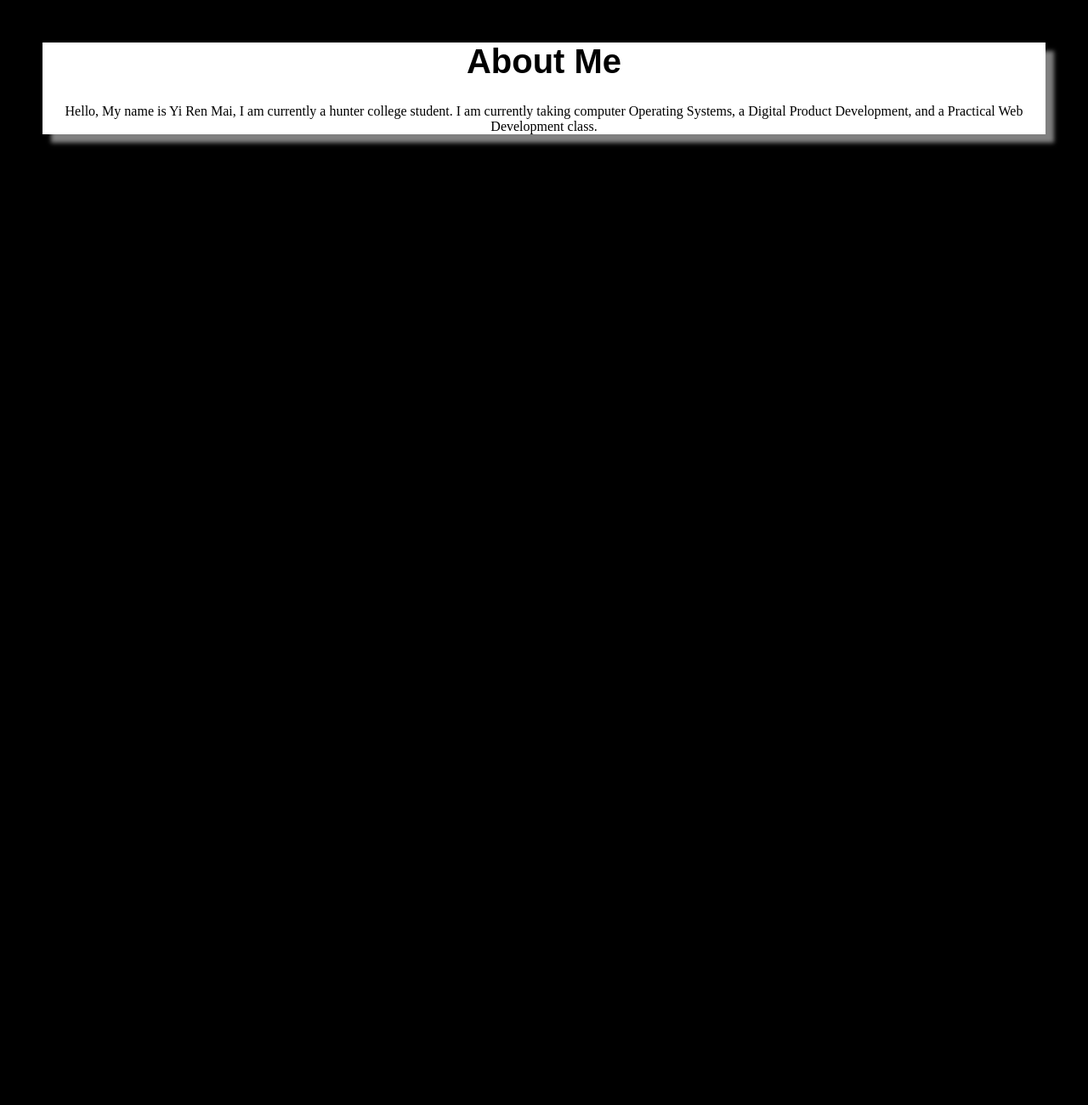
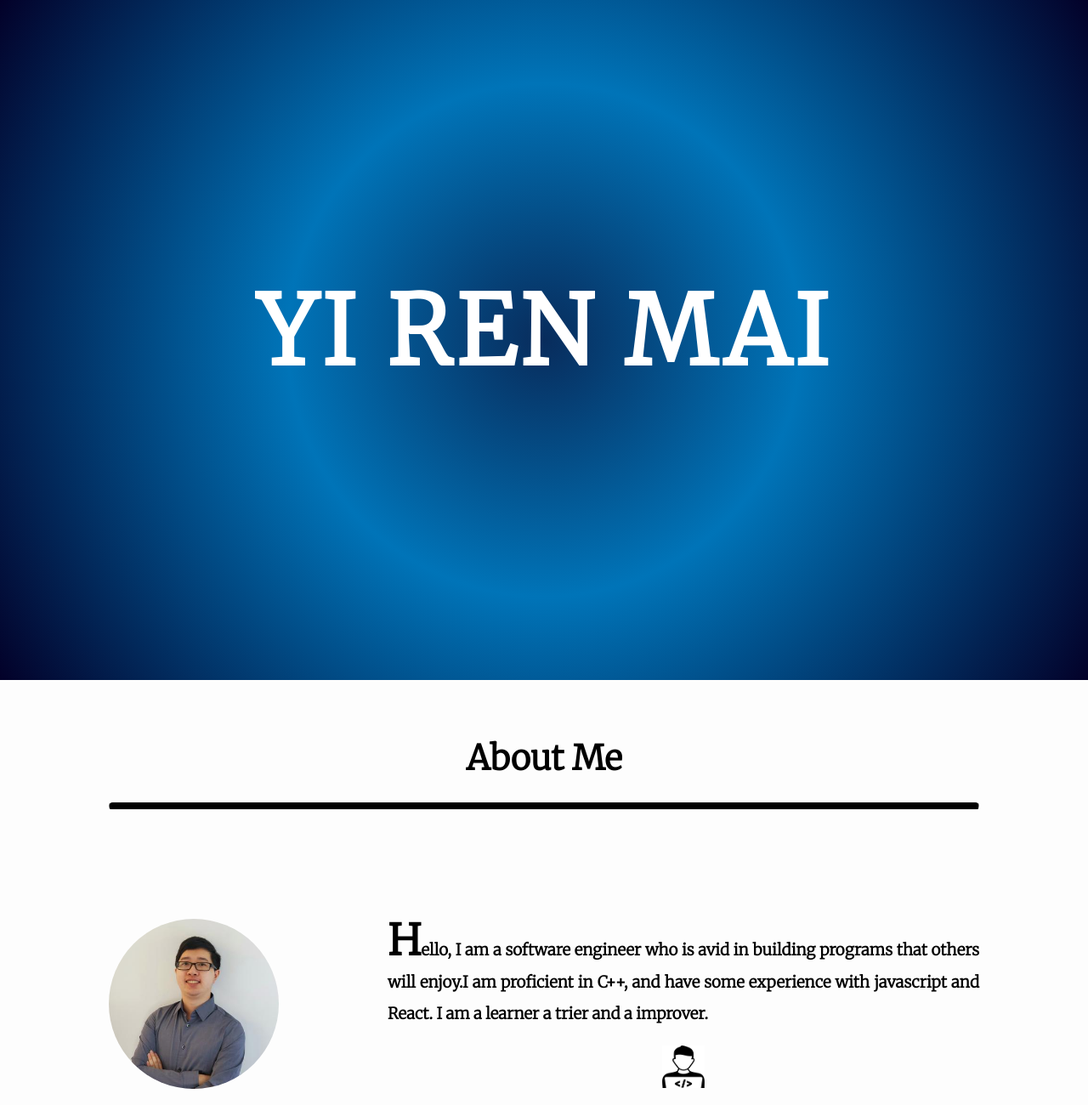
Before and after one commit to yiren987/Personal-Page, a plain HTML site: page index.html in a window 1280 px wide. Shown: the top 1300 px of the page at 85% size. Before the commit the page ends 800 px from the top, so only its background shows below. Drawn offline with Linux system fonts and the light colour scheme.

Commit message:
personal website update

```diff
--- a/index.html
+++ b/index.html
@@ -1,17 +1,90 @@
 <html lang="en">
 <head>
-    <meta charset="UTF-8">
-    <meta http-equiv="X-UA-Compatible" content="IE=edge">
-    <meta name="viewport" content="width=, initial-scale=1.0">
     <link rel="stylesheet" href="styles.css">
+    <link href="https://fonts.googleapis.com/css2?family=Merriweather:wght@300&display=swap" rel="stylesheet">
     <title>About YiRen</title>
 </head>
 <body>
-    <div id="main-content">
-        <h1 class="h1">About Me</h1>
-        <p class="p1">Hello, My name is Yi Ren Mai, I am currently a hunter college student. I am currently taking
-            computer Operating Systems, a Digital Product Development, and a Practical Web Development class.
-        </p>
+    <header id="header">
+        <ul>
+            <li><a href="#aboutme">About Me</a></li>
+            <li><a href="#projects">Projects</a></li>
+            <li><a href="#skills">Skills</a></li>
+            <!-- <li>Contact</li> -->
+        </ul>
+    </header>
+    <div id="intro">
+        <h1 class="intro-text" id="intro-name">Yi Ren Mai</h1>
     </div>
+    <main class="main">
+        <a id="aboutme"></a>
+        <h1 class="main-title" >About Me</h1><hr>
+
+        <article class="aboutme-container">
+            <div class="aboutme-left">
+                <div class="coin">
+                    <div class="coin-flip">
+                        <div class="coin-front">
+                            <img src="imgs/pfp.jpg" id="yiren-pic">
+                        </div>
+                        <div class="coin-back">
+                            <img src="imgs/thinker.png" id="thinker-pic">
+                        </div>
+                    </div>
+                </div>
+                <h2 id="hover-me">Hover me! 😀</h2>
+            </div>
+
+            <div class="aboutme-right">
+                <div class="aboutme-intro">
+                    <h3> <strong>H</strong>ello, I am a software engineer who is avid in building programs that others will enjoy.I am proficient in C++,
+                        and have some experience with javascript and React. I am a learner a trier and a improver.
+                    </h3>
+                </div>
+                <img src="imgs/engineer-icon.png" id="engineer-icon">
+                <h2>Hunter College</h2>
+                <h4>August 2020 - present</h4>
+
+                <img src="imgs/ctp-icon.png" id="engineer-icon">
+                <h2>CUNY Tech Prep</h2>
+                <h4>August 2022 - present</h4>
+            </div>
+
+        </article>
+
+        <article class="projects-container" id="projects">
+            <a id="projects"></a>
+            <h1 class="main-title">Projects</h1><hr>
+
+            <div class="projects">
+                <h2 class="project-name">FitTrack</h2>
+                <img src="imgs/fitTrack.gif" id="fit-track">
+                <h2 class="project-name">Simple Tweet</h2>
+                <img src="imgs/simpleTweet.gif" id="simple-tweet">
+                <h2 class="project-name">Campus Management</h2>
+                <img src="imgs/campus_management.gif" id="campus-management">
+            </div>
+
+        </article>
+
+        <article class="skills">
+            <a id="skills"></a>
+            <h1 class="main-title">Skills</h1><hr>
+            <div class="skills-container">
+                <img src="/imgs/skills/3pack.png">
+                <img src="/imgs/skills/andriodstudio.png">
+                <img src="/imgs/skills/c++.png">
+                <img src="/imgs/skills/github.png">
+                <img src="/imgs/skills/java.png">
+                <img src="/imgs/skills/python.png">
+            </div>
+        </article>
+
+        <!-- <article id="contact">
+            <div class="main-titles">Contact</div>
+            <div class="main-content"></div>
+        </article> -->
+
+    </main>
 </body>
 </html>
--- a/styles.css
+++ b/styles.css
@@ -1,17 +1,229 @@
+html{
+    scroll-behavior: smooth;
+}
 body {
-    background:black;
+    background:rgb(253, 253, 253);
+    font-family: 'Merriweather', serif;
+    margin: 0%;
     text-align: center;
-    margin:50px;
 }
-#main-content{
-    background:white;
-    box-shadow: 10px 10px 5px grey;
+/*
+
+
+Beginning section
+
+
+ */
+
+.intro-text{
+    position: relative;
+    top: 40%;
+    text-transform: uppercase;
+    letter-spacing: 5px;
 }
-.h1{
-    font-family:Arial;
+#intro-name{
+    font-size: 7em;
+}
+#intro-quote{
+    font-size: 2em;
+}
+#intro{
+    background: rgb(9,2,124);
+    background: radial-gradient(circle, rgb(8, 44, 92) 0%, rgb(0, 116, 184) 40%, rgb(3, 1, 41) 100%);
+    color:white;
+    font-family: 'Merriweather', serif;
+    font-style: normal;
+    font-weight: 300;
+    position: relative;
+    width: 100%;
+    height: 100%;
+    z-index: 20;
+    /* visibility: hidden; */
+}
+/*
+
+
+header section
+
+
+*/
+header{
+    position: fixed;
+    z-index: 10;
+    text-align: center;
+    width: 100%;
+    background-color: rgb(0, 116, 184);
+}
+header li{
+    font-size: 30px;
+    margin: 0 20px;
+    width: 20%;
+    z-index: 10;
+
+}
+li {
+    font-size: 16px;
+    text-transform: uppercase;
+    display:inline-block;
+    width:10%;
+
+}
+strong{
+    font-size: 50px;
+    line-height: 0% !important;
+}
+h1{
     font-size: 40px;
+    width: 100%;
 }
-.p{
-    font-family:Arial;
-    font-size: 25px;
+hr{
+    border-top: 8px solid rgb(0, 0, 0);
+    border-radius: 5px;
+    margin: 0 10%;
 }
+
+
+/*
+
+
+About Me Section
+
+
+ */
+
+
+.aboutme-container{
+    margin-top: 10%;
+    display: flex;
+    width: 100%;
+}
+
+/* left side of about me section */
+.aboutme-left{
+    padding: 0 10%;
+    display: inline-block;
+    width: auto;
+}
+#hover-me{
+    display: inline-block;
+    width: 100%;
+}
+
+.coin {
+    width: 200px;
+    height: 200px;
+    border-radius: 50%;
+    display: inline-block;
+}
+.coin-flip{
+    height: 100%;
+    transition: transform 0.6s;
+    transform-style: preserve-3d;
+}
+
+.coin:hover .coin-flip {
+    transform: rotateY(180deg);
+}
+
+.coin-front, .coin-back {
+    position: absolute;
+    width: 100%;
+    height: 100%;
+    backface-visibility: hidden;
+}
+.coin-back{
+    transform: rotateY(180deg);
+}
+#yiren-pic, #thinker-pic{
+    width: 200px;
+    height: 200px;
+    object-fit: cover;
+    border-radius: 50%;
+    display: flex;
+}
+
+
+/* right side about me section */
+.aboutme-right{
+    display: inline-block;
+    align-items: center;
+    width: auto;
+    padding-right: 10%;
+}
+.aboutme-intro{
+    width: auto;
+    text-align: justify;
+    line-height: 2;
+    font-size: 16px;
+}
+.aboutme-right h2,h4{
+    width: 100%;
+
+}
+.aboutme-right img{
+    width: 50px;
+    height: 50px;
+}
+
+/*
+
+
+Project section
+
+
+ */
+
+
+.projects-container{
+    display: block;
+}
+.project-name{
+    padding-top: 5%;
+    text-decoration: underline;
+}
+.projects-container img{
+    display: block;
+    margin: auto;
+}
+#campus-management{
+    width: 50%;
+}
+
+/*
+
+
+Skills section
+
+
+ */
+.skills-container{
+    display: flex;
+    flex-wrap: wrap;
+    height: auto;
+    justify-content: center;
+}
+.skills-container img{
+    width: 200px;
+    margin: 5% 5%;
+
+}
+
+/* misc */
+a{
+    display: block;
+    height: 5%;
+}
+a:visited{
+    color:inherit;
+}
+#main{
+    position: relative;
+    top: 100px;
+    width: 100%;
+    height: 100%;
+
+}
+*{
+    /* border: 1px solid black; */
+    box-sizing: border-box;
+}
```
Also changed, not shown: imgs/ctp-icon.png (added), imgs/engineer-icon.png (added), imgs/pfp.jpg (added), imgs/skills/3pack.png (added), imgs/skills/andriodstudio.png (added), imgs/skills/c++.png (added), imgs/skills/github.png (added), imgs/skills/java.png (added), imgs/skills/python.png (added), imgs/thinker.png (added), imgs/under-construction.png (added), 3 other files.
